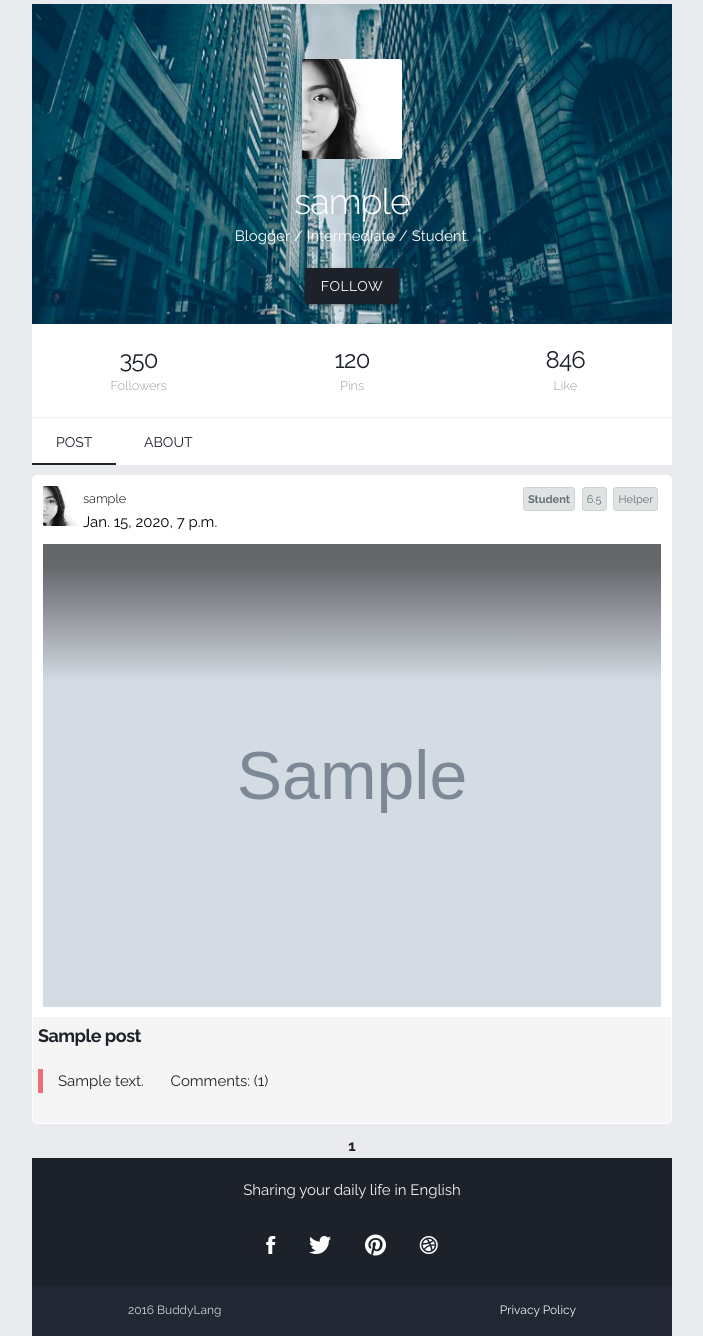
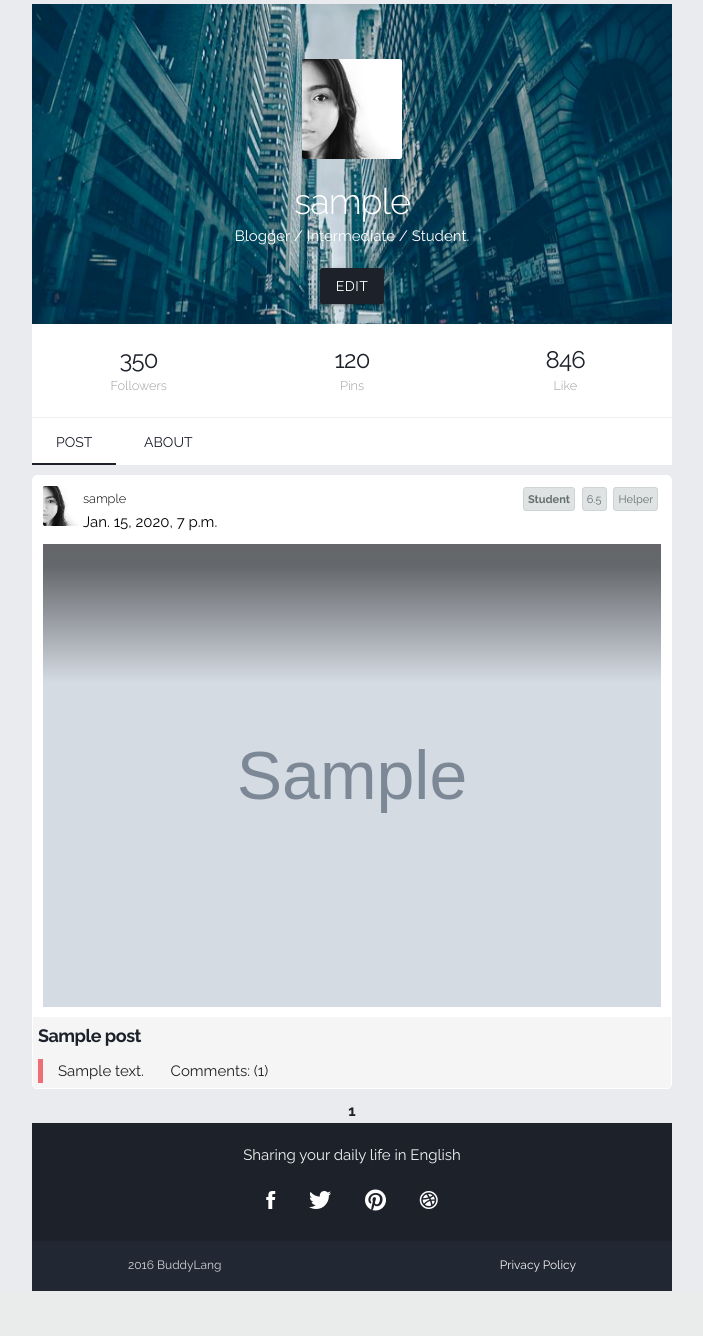
Before and after one commit to jujbob/my-first-blog, a Django app: page /auth/profile/1/ in a window 1280 px wide. Shown: the part 699-2035 px from the top of the page, without its empty margins (288-991 px from the left). After the commit the page ends 1990 px from the top, so only its background shows below. Run offline with Django 3.2, Linux system fonts and the light colour scheme; a user stored in the database is signed in; tables that the repository leaves empty hold one stand-in row (values such as "Sample post"); grey boxes marked "Sample" are stand-in pictures; some libraries are stand-ins or nearby versions.

Commit message:
commit account forms

```diff
--- a/WebApps/static/css/style.css
+++ b/WebApps/static/css/style.css
@@ -94,7 +94,7 @@ input,
 textarea,
 select,
 fieldset {
-  margin-bottom: 1.5rem;
+/*  margin-bottom: 1.5rem; */
 }
 pre,
 blockquote,
@@ -105,7 +105,7 @@ p,
 ul,
 ol,
 form {
-  margin-bottom: 2.5rem;
+/*  margin-bottom: 2.5rem;*/
 }
 
 hr {
--- a/WebApps/templates/blog/base.html
+++ b/WebApps/templates/blog/base.html
@@ -57,7 +57,7 @@
                     {% if user.is_authenticated %}
                         <img class="circle avatar" src="{% static 'img/user5.jpg' %}" alt="">
                         <div class="avatar-body">
-                            <a class="title" href="{% url 'profile_user' pk=user.pk %}"> <h3>{{ user.username }}</h3></a>
+                            <a class="title" href="{% url 'profile_detail' pk=user.pk %}"> <h3>{{ user.username }}</h3></a>
                             <p>Online School</p>
                         </div>
                     {% else %}
--- a/WebApps/templates/blog/post_list.html
+++ b/WebApps/templates/blog/post_list.html
@@ -35,7 +35,7 @@
                 </a>
                 <div class="p-5 grey lighten-4">
                     <a href="{% url 'post_detail' pk=post.pk %}"><h5 style="margin-bottom: 10px;font-weight: 600">{{ post.title }}</h5></a>
-                    <blockquote>{{ post.text }} &nbsp &nbsp &nbsp         Comments: ({{ post.comments.count }}) </blockquote>
+                    <blockquote style="margin: 0px 0px">{{ post.text }} &nbsp &nbsp &nbsp         Comments: ({{ post.comments.count }}) </blockquote>
                 </div>
             </div>
         {% endfor %}
--- a/WebApps/templates/blog/profile.html
+++ b/WebApps/templates/blog/profile.html
@@ -11,7 +11,11 @@
                 <img class="avatar" src="{% static 'img/user5.jpg' %}">
                 <h2 class="white-text m-0">{{ author.username }}</h2>
                 <p class="white-text m-0">Blogger / Intermediate / Student.</p>
-                <a class="waves-effect waves-light btn primary-color m-20" href="profile.html">Follow</a>
+                {% if author == request.user %}
+                    <a class="waves-effect waves-light btn primary-color m-20" href="{% url 'profile_edit' %}">Edit</a>
+                {% else %}
+                    <a class="waves-effect waves-light btn primary-color m-20" href="profile.html">Follow</a>
+                {% endif %}
             </div>
         </div>
 
@@ -75,7 +79,7 @@
                         </a>
                         <div class="p-5 grey lighten-4">
                             <a href="{% url 'post_detail' pk=post.pk %}"><h5 style="margin-bottom: 10px;font-weight: 600">{{ post.title }}</h5></a>
-                            <blockquote>{{ post.text }} &nbsp &nbsp &nbsp         Comments: ({{ post.comments.count }}) </blockquote>
+                            <blockquote style="margin: 0px 0px">{{ post.text }} &nbsp &nbsp &nbsp         Comments: ({{ post.comments.count }}) </blockquote>
                         </div>
                     </div>
                 {% endfor %}
--- a/authentication/forms.py
+++ b/authentication/forms.py
@@ -16,8 +16,10 @@ class AccountForm(UserCreationForm):
         model = Account
         fields = ('email', 'username', 'password1', 'password2', )
 
-
-
+class AccountFormDetail(UserCreationForm):
+    class Meta:
+        model = Account
+        fields = ('username', 'password1', 'password2')
 
 
 '''
--- a/authentication/urls.py
+++ b/authentication/urls.py
@@ -12,7 +12,9 @@ urlpatterns = patterns(
     url(r'^auth/login_view/$', views.login_view, name='login_view'),
 #    url(r'^auth/login_user/$', views.login_user, name='login_user'),
     url(r'^auth/logout_user/$', views.logout_user, name='logout_user'),
-    url(r'^auth/profile/(?P<pk>[0-9]+)/$', views.profile, name='profile_user'),
+    url(r'^auth/profile/(?P<pk>[0-9]+)/$', views.profile, name='profile_detail'),
+#    url(r'^auth/profile/(?P<pk>[0-9]+)/edit/$', views.profile_edit, name='profile_edit'),
+    url(r'^auth/profile/edit/$', views.profile_edit, name='profile_edit'),
     url(r'^accounts/login/$', 'django.contrib.auth.views.login', name='base_login', kwargs={'template_name': 'blog/login_view.html'}),
     url(r'^accounts/sign_up/$', views.sign_up, name='sign_up', ),
     url(r'^sign_up_ok/$', TemplateView.as_view(template_name='blog/sign_up_ok.html'), name='sign_up_ok'),  ##for just rendering HTML page
--- a/authentication/views.py
+++ b/authentication/views.py
@@ -1,5 +1,6 @@
-from authentication.forms import AccountForm
+from authentication.forms import AccountForm, AccountFormDetail
 from blog.models import Post
+from django.contrib.auth.decorators import login_required
 from django.core.paginator import Paginator, PageNotAnInteger, EmptyPage
 from django.shortcuts import render, redirect, get_object_or_404
 from rest_framework import permissions, viewsets, status
@@ -40,6 +41,15 @@ def profile(request, pk):
             post.text = post.text[1:300] + "..... 더보기(more)"
 
     return render(request, 'blog/profile.html', {'posts': posts, 'author': author, 'current_page': page, 'total_page': range(1, page_data.num_pages + 1)})
+
+@login_required
+def profile_edit(request):
+    if request.method == 'POST':
+        return redirect('profile_edit')
+
+    elif request.method == 'GET':
+        accountForm = AccountFormDetail()
+    return render('blog/profile_edit.html', {'accountForm': accountForm,})
 
 def logout_user(request):
     logout(request)
```
Also changed, not shown: WebApps/templates/blog/profile_edit.html (added, +39 -0 lines), WebApps/media/image/original/2016/06/12/7.jpg (deleted), 1 other file.
